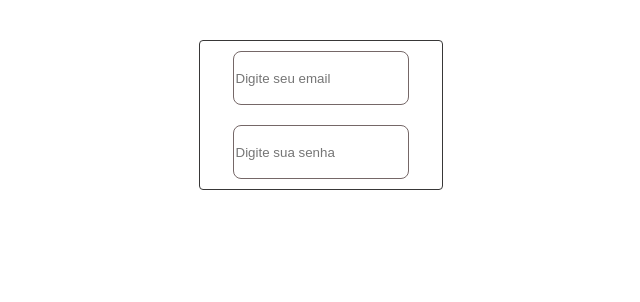
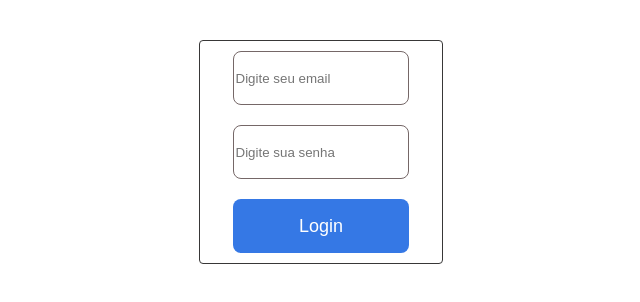
Before and after one commit to fabiopdidio/InstagramClone, a Vue app in the folder instagram/: page / in a window 1280 px wide. Shown: the top 302 px of the page, without its empty margins (15-655 px from the left). Built offline with nearby package versions, Linux system fonts and the light colour scheme.

Commit message:
Update App.vue

```diff
--- a/instagram/src/App.vue
+++ b/instagram/src/App.vue
@@ -1,7 +1,8 @@
 <template>
-  <form @submit="handleLogin" class="form-login">
+  <form @submit.prevent="handleLogin" class="form-login">
     <input type="text" placeholder="Digite seu email" v-model="email" />
     <input type="password" placeholder="Digite sua senha" v-model="password" />
+    <button type="submit">Login</button>
   </form>
 </template>
 
@@ -14,7 +15,7 @@ export default {
     }
   },
   methods: {
-
+    handleLogin() {}
   }
 }
 </script>
@@ -33,7 +34,7 @@ export default {
 }
 
 .input-area {
-  width: 100%;
+  width: 80%;
   display: flex;
   flex-direction: column;
 }
@@ -54,4 +55,22 @@ input {
   border: 1px solid #756767;
   outline: none;
 }
+
+button {
+  width: 80%;
+  height: 54px;
+  background-color: #3578e5;
+  color: white;
+  font-size: 18px;
+  border-radius: 8px;
+  border: none;
+}
+
+button:hover {
+  background-color: #286ee0;
+}
+
+.input-error {
+  border-color: red;
+}
 </style>
```
